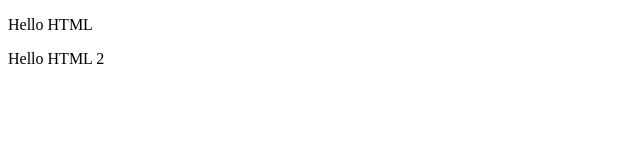
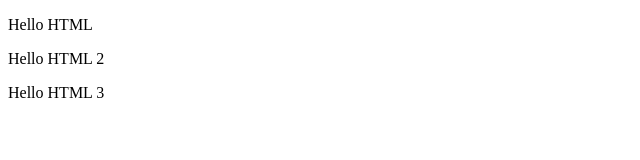
Before and after one commit to iLxaaN/bootcamp-devjr, a plain HTML site: page index.html in a window 1280 px wide. Shown: the whole page, without its empty margins (0-640 px from the left). Drawn offline with Linux system fonts and the light colour scheme.

Commit message:
Segunda Alteração

```diff
--- a/index.html
+++ b/index.html
@@ -9,5 +9,6 @@
 <body>
     <P> Hello HTML    </P>
     <p> Hello HTML 2  </p>
+    <p> Hello HTML 3  </p>
 </body>
 </html>
```
